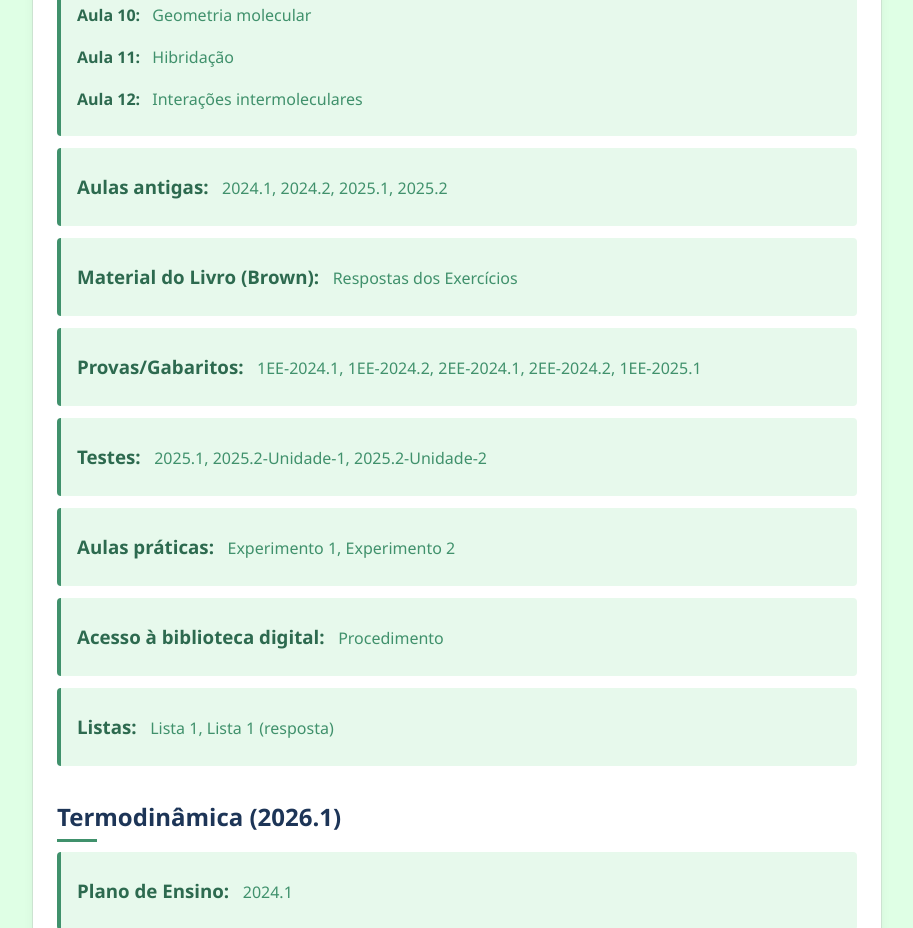
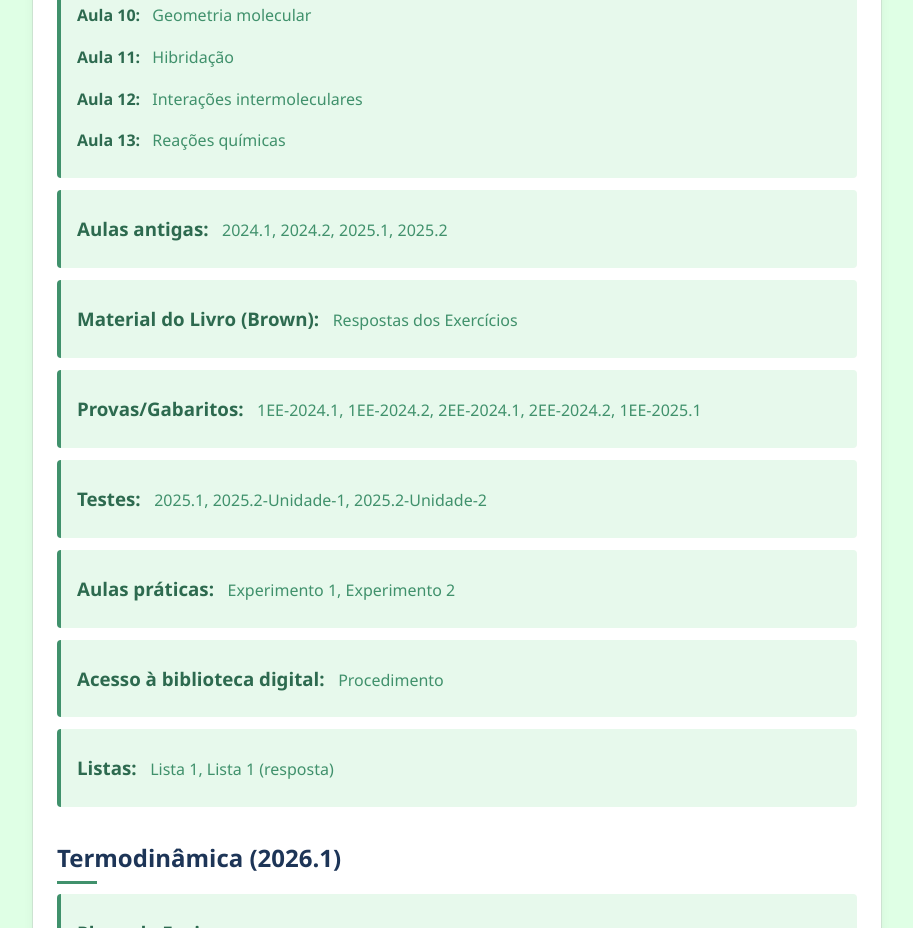
Before and after one commit to DiegoRaposo/diegoraposo.github.io, a plain HTML site: page index.html in a window 1280 px wide. Shown: the part 854-1782 px from the top of the page, without its empty margins (183-1096 px from the left). Drawn offline with Linux system fonts and the light colour scheme.

Commit message:
Update index.html

```diff
--- a/index.html
+++ b/index.html
@@ -106,6 +106,12 @@
             <p class="quimicageralengenharias">
                 <span class="date">Aula 12:</span>
                 <a href="https://github.com/DiegoRaposo/diegoraposo.github.io/blob/main/Qu%C3%ADmica_2026.1_Aula_11.pdf"> Interações intermoleculares
+            </a>
+            </p>
+
+            <p class="quimicageralengenharias">
+                <span class="date">Aula 13:</span>
+                <a href="https://github.com/DiegoRaposo/diegoraposo.github.io/blob/main/Qu%C3%ADmica_2026.2_Aula_12_v3.pdf"> Reações químicas
             </a>
             </p>
 
```
